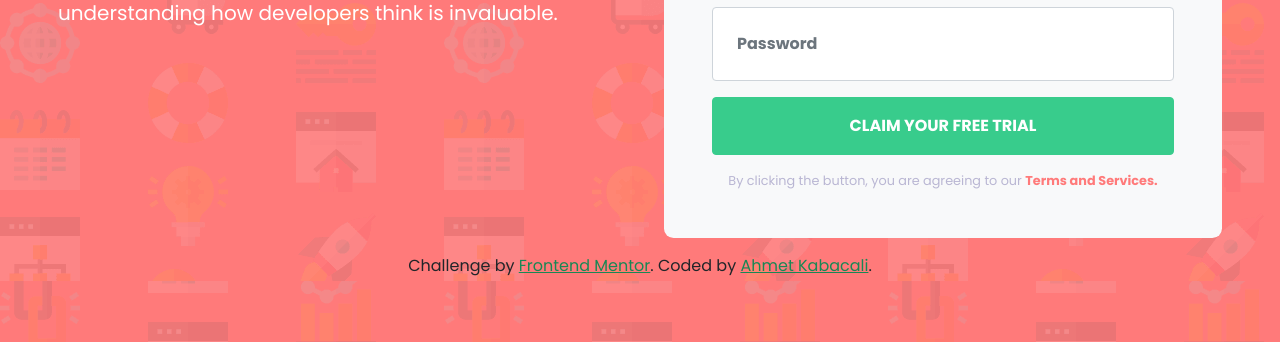
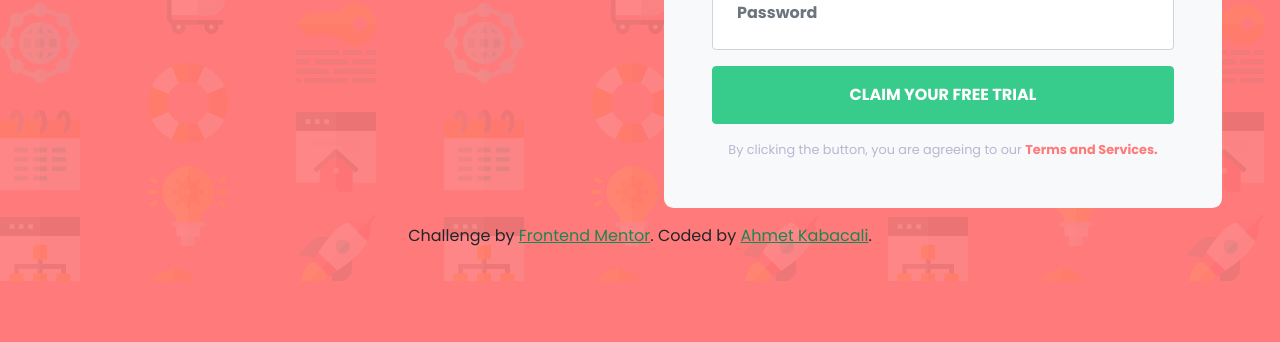
Before and after one commit to ahmetkabacali/Signup-form-master-with-Bootstrap, a website: page index.html in a window 1280 px wide. Shown: the part 519-861 px from the top of the page. After the commit the page ends 800 px from the top, so only its background shows below. Drawn offline with Linux system fonts and the light colour scheme.

Commit message:
Update index.html

```diff
--- a/index.html
+++ b/index.html
@@ -10,7 +10,7 @@
   <title>Document</title>
 </head>
 
-<body class="bg-danger py-lg-5 min-vh-100 d-flex justify-content-center flex-column">
+<body class="bg-danger py-5 vh-100 d-flex justify-content-center flex-column">
   <main class="container d-lg-flex justify-content-center mt-lg-5">
       <div class="col-lg-6 d-flex flex-column justify-content-center me-lg-5 text-center text-lg-start">
         <h1 class="heading text-white fw-bold">Learn to code by watching others</h1>
```
